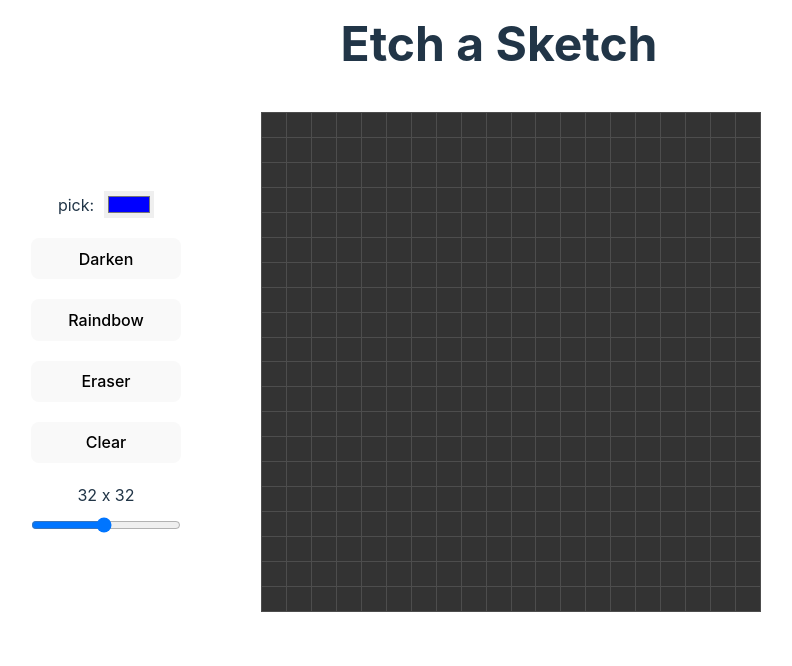
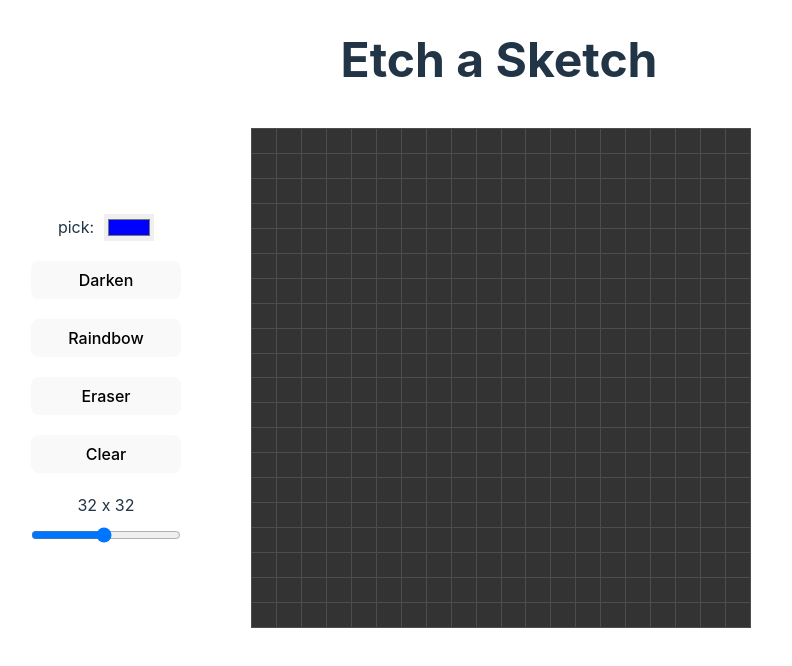
Before and after one commit to sibouras/etch-a-sketch, a website built with Vite: page index.html in a window 1280 px wide. Shown: the whole page, without its empty margins (141-933 px from the left). Built offline with nearby package versions, Linux system fonts and the light colour scheme.

Commit message:
remove the margin-top to all elements

```diff
--- a/src/style.css
+++ b/src/style.css
@@ -6,10 +6,6 @@
 
 * {
   margin: 0;
-}
-
-* + * {
-  margin: 1em 0 0;
 }
 
 :root {
@@ -29,7 +25,6 @@
 }
 
 body {
-  margin: 0;
   min-height: 100vh;
 }
 
@@ -51,12 +46,13 @@ h1 {
 
 .container {
   max-width: 1000px;
+  margin-top: 1rem;
   margin-inline: auto;
   padding: 1rem 2rem;
   display: flex;
   flex-direction: column;
   align-items: center;
-  gap: 50px;
+  gap: 40px;
 }
 
 .grid {
@@ -71,7 +67,6 @@ h1 {
 }
 
 .grid > * {
-  margin-top: 0;
   border-bottom: var(--border);
   border-left: var(--border);
 }
@@ -79,7 +74,7 @@ h1 {
 button {
   border-radius: 8px;
   border: 1px solid transparent;
-  padding: 0.6em 1.2em;
+  padding: 0.5em 1em;
   font-size: 1em;
   font-weight: 500;
   font-family: inherit;
@@ -98,16 +93,11 @@ button:focus-visible {
 }
 
 .settings {
-  margin-top: 0;
   display: flex;
   flex-wrap: wrap;
   justify-content: center;
   gap: 10px;
   row-gap: 20px;
-
-  * {
-    margin-top: 0;
-  }
 
   .color-container {
     padding-inline: 5px;
@@ -149,6 +139,10 @@ button:focus-visible {
 }
 
 @media (width >= 850px) {
+  h1 {
+    padding-top: 1.5rem;
+  }
+
   .container {
     flex-direction: row-reverse;
     justify-content: flex-end;
```
